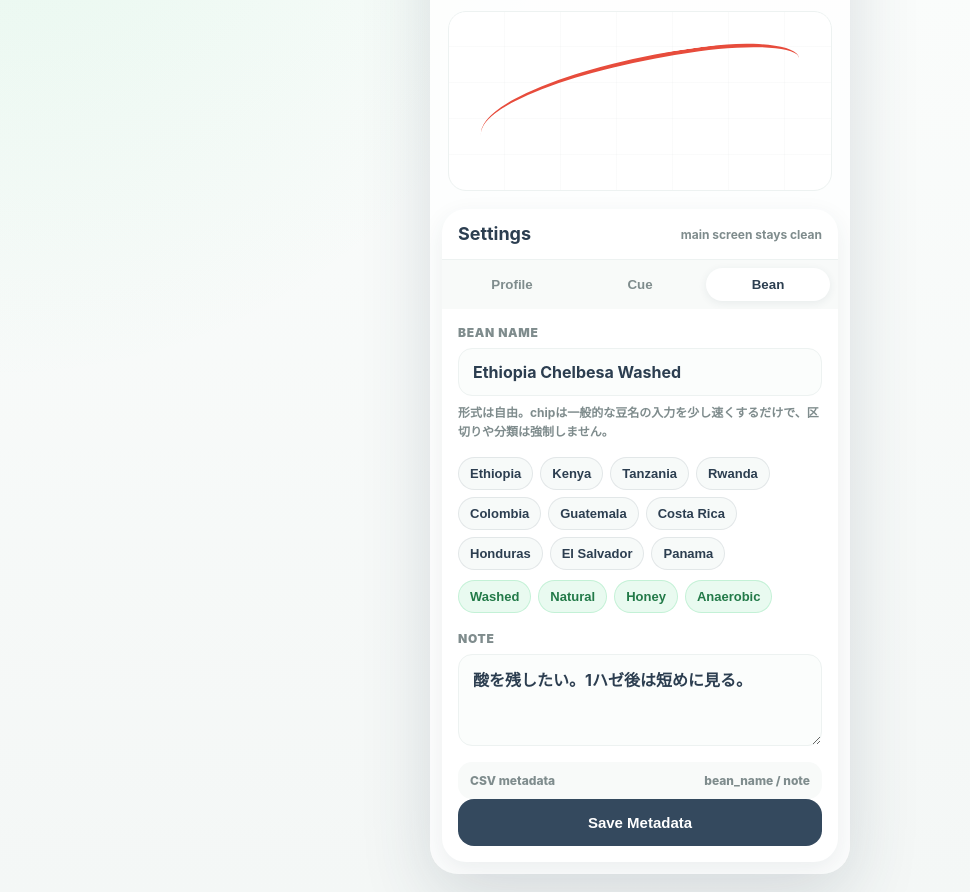
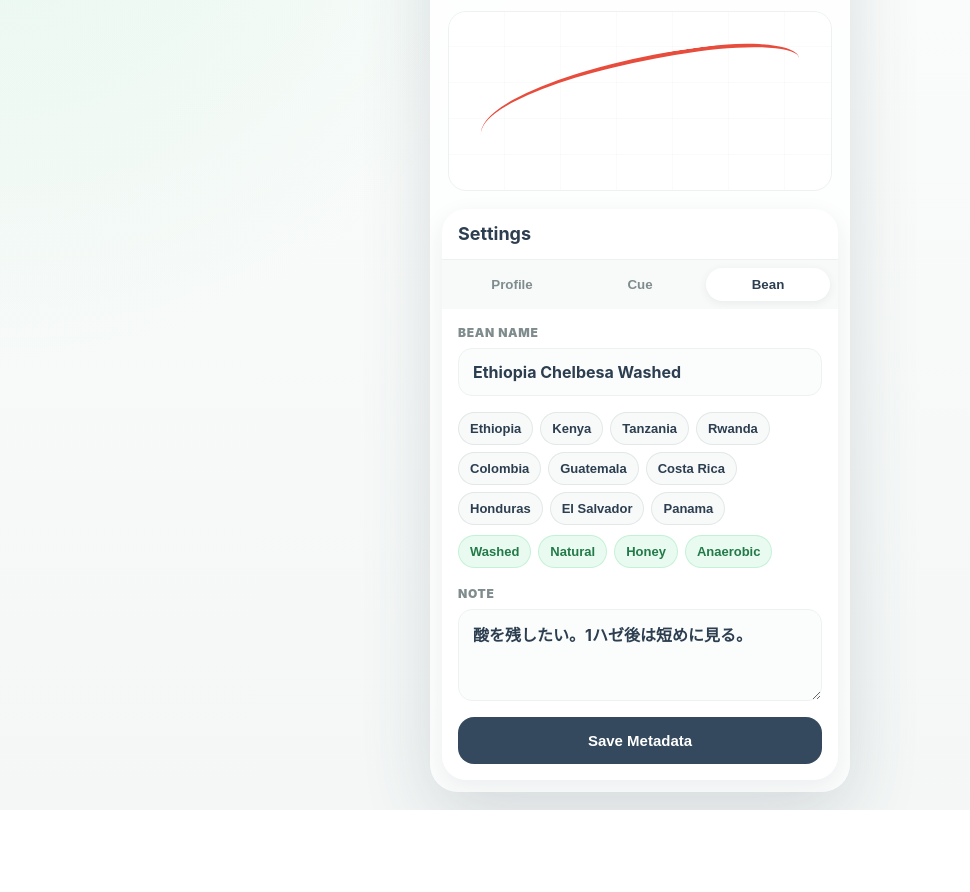
Before and after one commit to 210on/handy-roast-logger, a plain HTML site: page mockups/issue-6-bean-metadata-preview.html in a window 1280 px wide. Shown: the part 185-1077 px from the top of the page, without its empty margins (0-970 px from the left). After the commit the page ends 995 px from the top, so only its background shows below. Drawn offline with Linux system fonts and the light colour scheme.

Commit message:
Tighten UI copy guidelines

```diff
--- a/mockups/issue-6-bean-metadata-preview.html
+++ b/mockups/issue-6-bean-metadata-preview.html
@@ -135,12 +135,6 @@
         line-height: 1;
     }
 
-    .settings-head span {
-        color: var(--text-secondary);
-        font-size: 12px;
-        font-weight: 700;
-    }
-
     .tabs {
         display: grid;
         grid-template-columns: repeat(3, 1fr);
@@ -213,13 +207,6 @@
         box-shadow: 0 0 0 3px rgba(46, 204, 113, 0.14);
     }
 
-    .helper {
-        color: var(--text-secondary);
-        font-size: 12px;
-        font-weight: 700;
-        line-height: 1.55;
-    }
-
     .suggestions {
         display: grid;
         gap: 10px;
@@ -252,20 +239,6 @@
 
     .chip:active {
         transform: scale(0.96);
-    }
-
-    .preview-row {
-        display: flex;
-        align-items: center;
-        justify-content: space-between;
-        gap: 12px;
-        margin-top: 8px;
-        padding: 11px 12px;
-        border-radius: 14px;
-        background: #f8faf9;
-        color: var(--text-secondary);
-        font-size: 12px;
-        font-weight: 800;
     }
 
     .save {
@@ -305,7 +278,6 @@
     <section class="settings" aria-label="settings bean preview">
         <div class="settings-head">
             <h1>Settings</h1>
-            <span>main screen stays clean</span>
         </div>
         <div class="tabs" role="tablist" aria-label="settings sections">
             <button class="tab" type="button">Profile</button>
@@ -317,9 +289,6 @@
             <div class="field">
                 <label for="beanName">Bean Name</label>
                 <input id="beanName" class="input" type="text" value="Ethiopia Chelbesa Washed" placeholder="Ethiopia Chelbesa Washed">
-                <div class="helper">
-                    形式は自由。chipは一般的な豆名の入力を少し速くするだけで、区切りや分類は強制しません。
-                </div>
             </div>
 
             <div class="suggestions" aria-label="bean name suggestions">
@@ -348,11 +317,6 @@
                 <textarea id="note" class="textarea" placeholder="火力強め。次回は1ハゼ後を少し短くする。">酸を残したい。1ハゼ後は短めに見る。</textarea>
             </div>
 
-            <div class="preview-row">
-                <span>CSV metadata</span>
-                <span>bean_name / note</span>
-            </div>
-
             <button class="save" type="button">Save Metadata</button>
         </div>
     </section>
```
Also changed, not shown: DESIGN.md (+14 -1 lines), index.html (+0 -2 lines).
